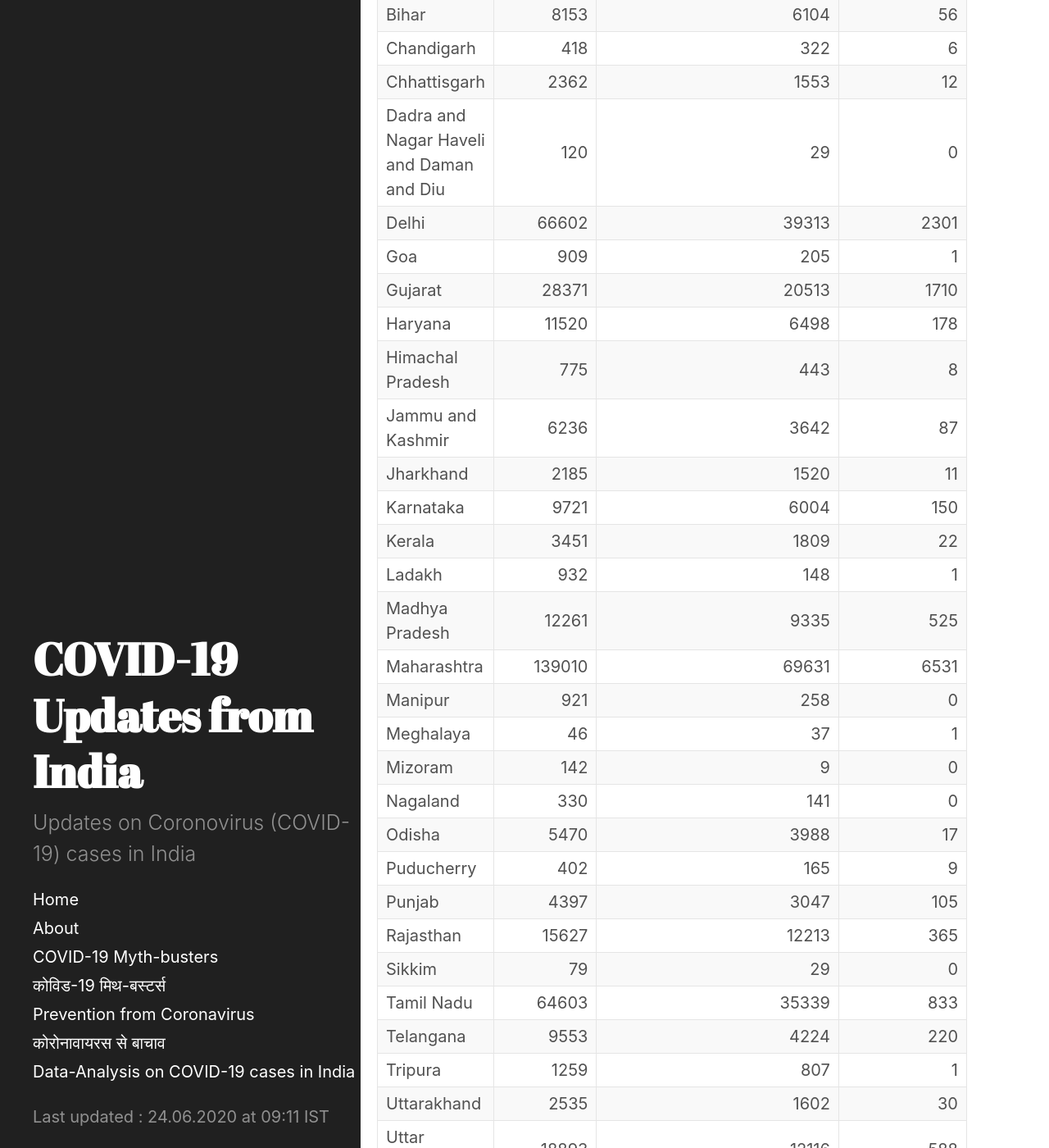
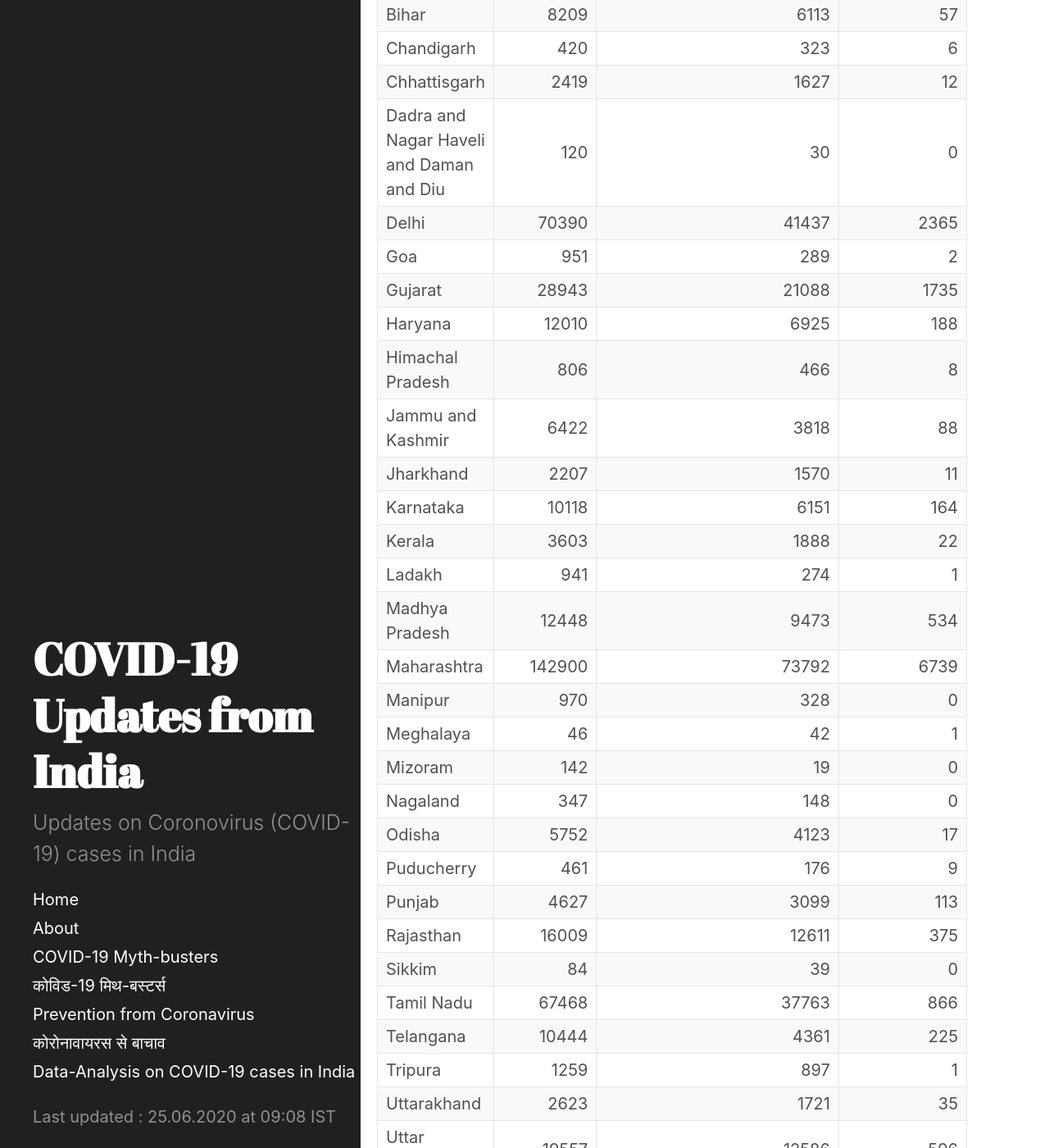
Before and after one commit to bhooraj/covid19updates-india, a Jekyll site: the page built from _posts/2020-06-25-home.md, in a window 1280 px wide and 1400 px high, scrolled down 990 px. Shown: the whole window at 82% size. Built offline with Jekyll 4.4.1, drawn with Linux system fonts in a browser that asks for light colours; some of the changed text lies outside the part shown.

Commit message:
25thJune Update

```diff
--- a/_data/last_updated.yml
+++ b/_data/last_updated.yml
@@ -1 +1 @@
-- updated_on : 24.06.2020 at 09:11 IST
+- updated_on : 25.06.2020 at 09:08 IST
--- /dev/null
+++ b/_includes/table-20200625-0908.md
@@ -0,0 +1,38 @@
+| Name of State / UT                       |   Total Confirmed cases |   Cured/Discharged/Migrated |   Deaths ( more than 70% cases due to comorbidities ) |
+|:-----------------------------------------|------------------------:|----------------------------:|------------------------------------------------------:|
+| Andaman and Nicobar Islands              |                      56 |                          43 |                                                     0 |
+| Andhra Pradesh                           |                   10331 |                        4779 |                                                   124 |
+| Arunachal Pradesh                        |                     158 |                          38 |                                                     0 |
+| Assam                                    |                    6198 |                        3958 |                                                     9 |
+| Bihar                                    |                    8209 |                        6113 |                                                    57 |
+| Chandigarh                               |                     420 |                         323 |                                                     6 |
+| Chhattisgarh                             |                    2419 |                        1627 |                                                    12 |
+| Dadra and Nagar Haveli and Daman and Diu |                     120 |                          30 |                                                     0 |
+| Delhi                                    |                   70390 |                       41437 |                                                  2365 |
+| Goa                                      |                     951 |                         289 |                                                     2 |
+| Gujarat                                  |                   28943 |                       21088 |                                                  1735 |
+| Haryana                                  |                   12010 |                        6925 |                                                   188 |
+| Himachal Pradesh                         |                     806 |                         466 |                                                     8 |
+| Jammu and Kashmir                        |                    6422 |                        3818 |                                                    88 |
+| Jharkhand                                |                    2207 |                        1570 |                                                    11 |
+| Karnataka                                |                   10118 |                        6151 |                                                   164 |
+| Kerala                                   |                    3603 |                        1888 |                                                    22 |
+| Ladakh                                   |                     941 |                         274 |                                                     1 |
+| Madhya Pradesh                           |                   12448 |                        9473 |                                                   534 |
+| Maharashtra                              |                  142900 |                       73792 |                                                  6739 |
+| Manipur                                  |                     970 |                         328 |                                                     0 |
+| Meghalaya                                |                      46 |                          42 |                                                     1 |
+| Mizoram                                  |                     142 |                          19 |                                                     0 |
+| Nagaland                                 |                     347 |                         148 |                                                     0 |
+| Odisha                                   |                    5752 |                        4123 |                                                    17 |
+| Puducherry                               |                     461 |                         176 |                                                     9 |
+| Punjab                                   |                    4627 |                        3099 |                                                   113 |
+| Rajasthan                                |                   16009 |                       12611 |                                                   375 |
+| Sikkim                                   |                      84 |                          39 |                                                     0 |
+| Tamil Nadu                               |                   67468 |                       37763 |                                                   866 |
+| Telangana                                |                   10444 |                        4361 |                                                   225 |
+| Tripura                                  |                    1259 |                         897 |                                                     1 |
+| Uttarakhand                              |                    2623 |                        1721 |                                                    35 |
+| Uttar Pradesh                            |                   19557 |                       12586 |                                                   596 |
+| West Bengal                              |                   15173 |                        9702 |                                                   591 |
+| Cases being reassigned to states         |                    8493 |                           0 |                                                     0 |
--- a/_posts/2020-06-24-home.md
+++ b/_posts/2020-06-25-home.md
@@ -4,7 +4,7 @@
 last_update: true
 ---
 
-#### COVID-19 Cases in India (as on  24	June 2020, 08:00 IST)
+#### COVID-19 Cases in India (as on  25	June 2020, 08:00 IST)
 <div class="alert alert-primary" role="alert">
 <p id = "totalcases" style="font-size: 1.2rem; font-weight: bold;"></p>
 <p id = "totalrecovered" style="font-size: 1.2rem; font-weight: bold;"></p>
@@ -22,7 +22,7 @@
 
 <div class="datatable-begin"></div>
 
-{% include table-20200624-0911.md %}
+{% include table-20200625-0908.md %}
 
 <div class="datatable-end"></div>
 <br>
```
Also changed, not shown: _includes/charts-20200625-0910.html (added, +193 -0 lines), _posts/2020-06-15-Updates.md (renamed from _posts/2020-06-14-Updates.md, +3 -0 lines), _posts/2020-06-25-Latest-updates.md (renamed from _posts/2020-06-24-Latest-updates.md, +4 -4 lines), stats-and-charts.md (+2 -2 lines).
